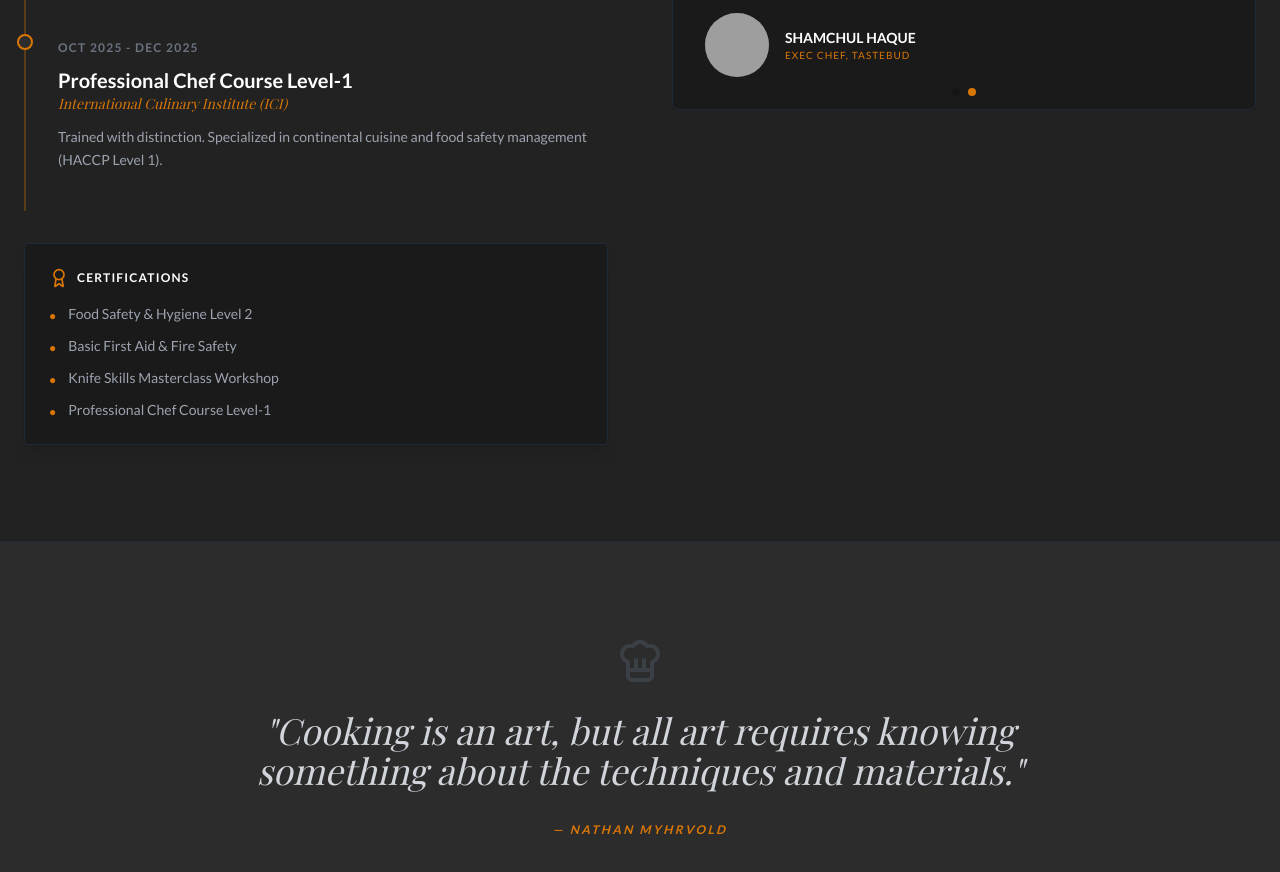
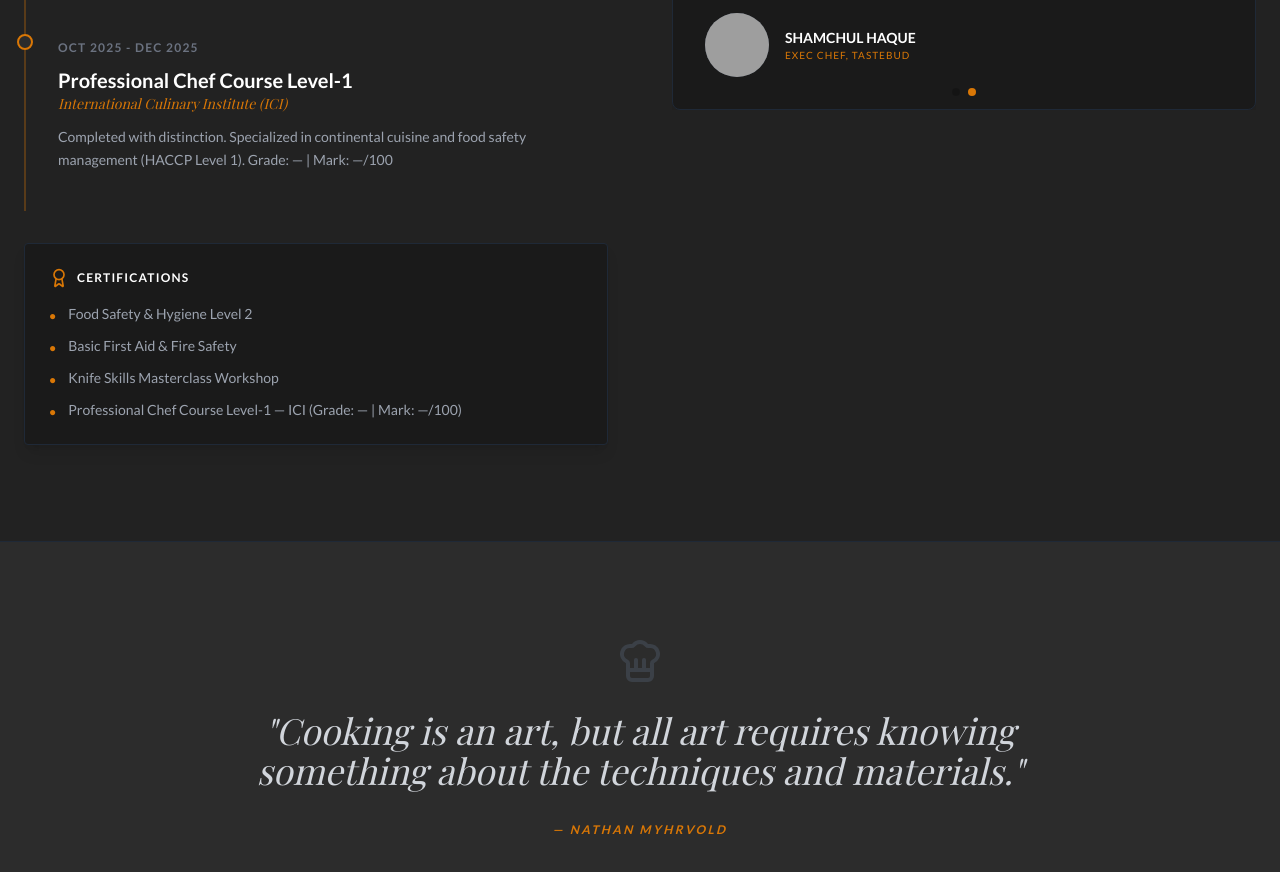
Before and after one commit to 1ImamHasan/chefPortfolio, a React (Vite) app: page / in a window 1280 px wide. Shown: the part 3140-4012 px from the top of the page. Built offline with nearby package versions, Linux system fonts and the light colour scheme; grey boxes are pictures that could not be loaded; a web font is replaced by a local one.

Commit message:
todo: add certificate grade/mark placeholders in config

```diff
--- a/src/data/config.js
+++ b/src/data/config.js
@@ -69,7 +69,8 @@ export const timeline = [
     date: 'OCT 2025 - Dec 2025',
     title: 'Professional Chef Course Level-1',
     place: 'International Culinary Institute (ICI)',
-    desc: 'Trained with distinction. Specialized in continental cuisine and food safety management (HACCP Level 1).',
+    // TODO: আসল মার্ক ও গ্রেড বসাও — যেমন: Grade: A+, Mark: 92/100
+    desc: 'Completed with distinction. Specialized in continental cuisine and food safety management (HACCP Level 1). Grade: — | Mark: —/100',
     active: false,
   },
 ]
@@ -79,7 +80,8 @@ export const certifications = [
   'Food Safety & Hygiene Level 2',
   'Basic First Aid & Fire Safety',
   'Knife Skills Masterclass Workshop',
-  'Professional Chef Course Level-1',
+  // TODO: Certificate পেলে গ্রেড/মার্ক যোগ করো — যেমন: 'Professional Chef Course Level-1 — ICI (Grade: A+)'
+  'Professional Chef Course Level-1 — ICI (Grade: — | Mark: —/100)',
 ]
 
 // ─── Mentors & References ─────────────────────────────────────────────────────
```
